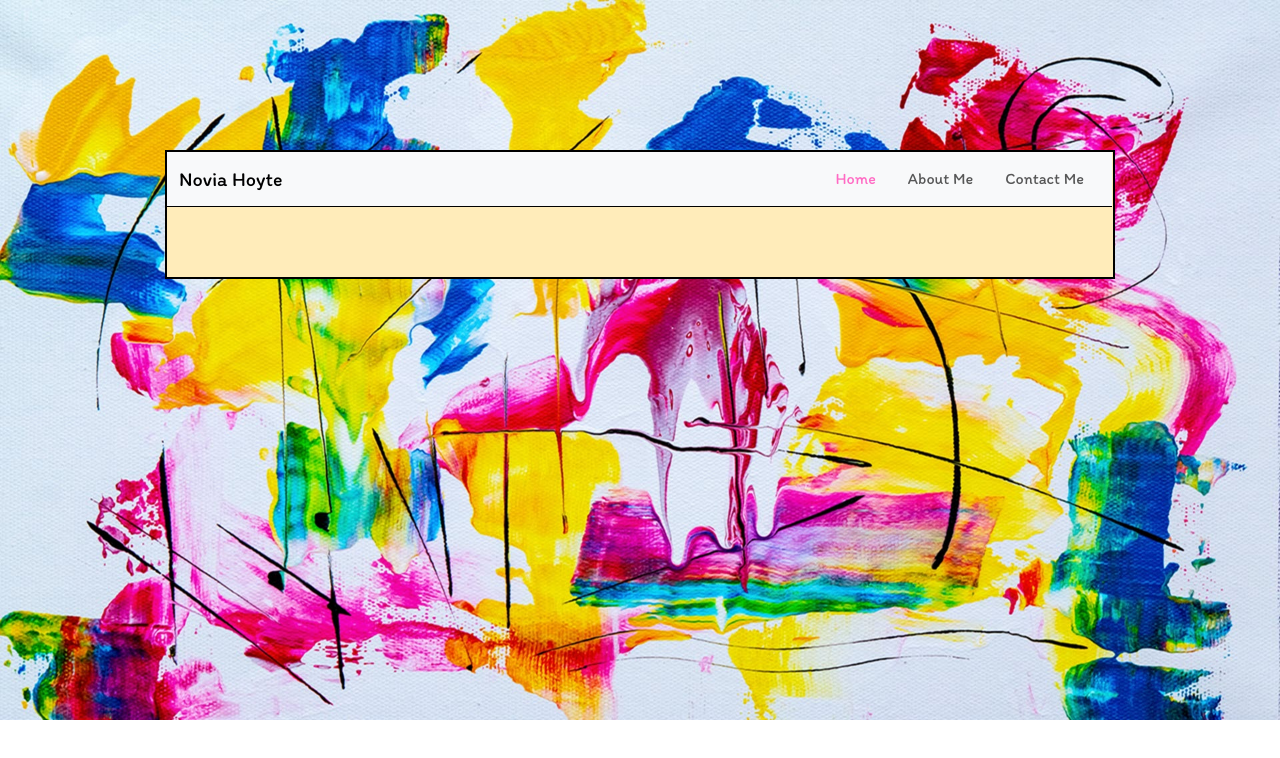
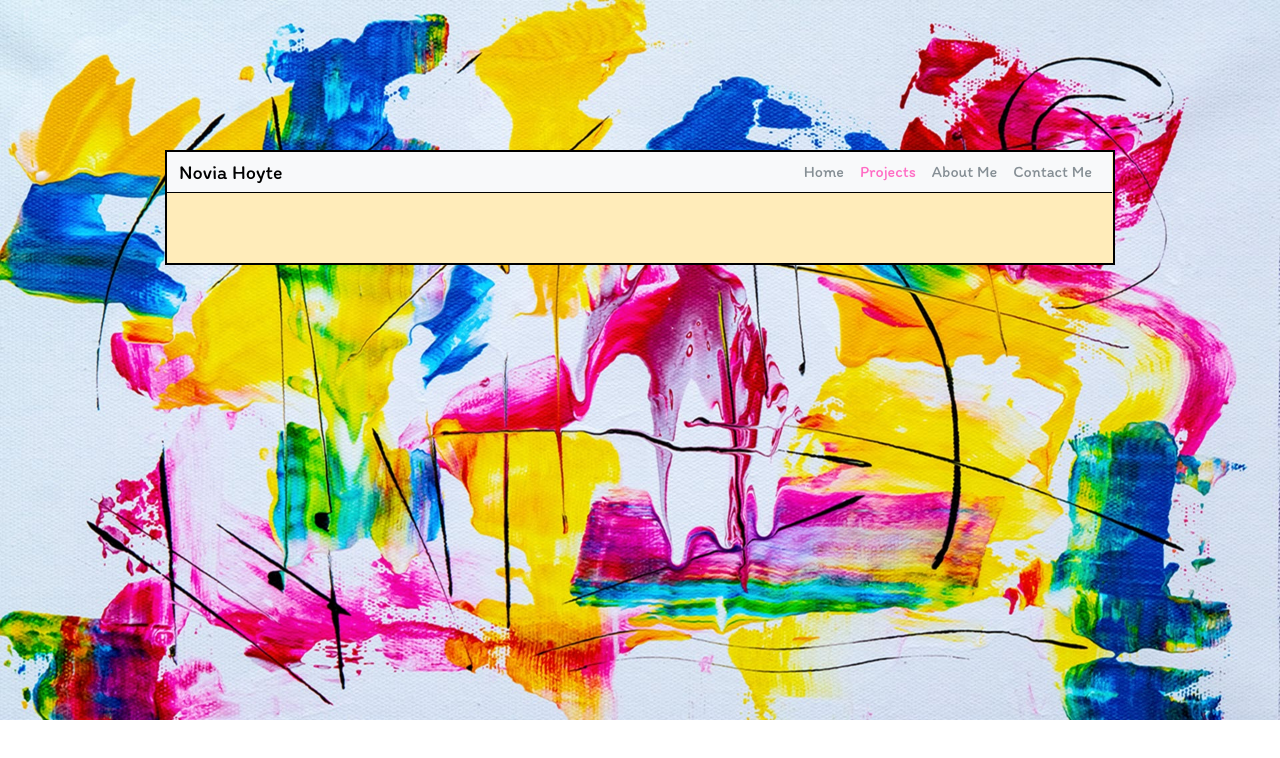
Before and after one commit to nhoyte/Novia-Portfolio, a plain HTML site: page projects.html in a window 1280 px wide. Drawn offline with nearby package versions, Linux system fonts and the light colour scheme; a web font is replaced by a local one.

Commit message:
Updated footer and active link color.

```diff
--- a/projects.html
+++ b/projects.html
@@ -49,20 +49,30 @@
             <ul class="navbar-nav ms-auto me-0 mb-lg-0">
               <li class="nav-item p-2">
                 <a
-                  class="nav-link active"
+                  class="navbarLinks"
                   aria-current="page"
                   href="/"
                   title="Homepage"
+                  id="home"
                   >Home</a
                 >
               </li>
               <li class="nav-item p-2">
-                <a class="nav-link" href="about.html" title="About us"
+                <a
+                  class="navbarLinks active"
+                  href="projects.html"
+                  title="View my projects"
+                  id="projects"
+                  >Projects</a
+                >
+              </li>
+              <li class="nav-item p-2">
+                <a class="navbarLinks" href="about.html" title="More about me"
                   >About Me</a
                 >
               </li>
               <li class="nav-item p-2">
-                <a class="nav-link" href="contact.html" title="Contact us"
+                <a class="navbarLinks" href="contact.html" title="View contact information"
                   >Contact Me</a
                 >
               </li>
@@ -71,6 +81,7 @@
         </div>
       </nav>
       <!--End Navigation Menu-->
+
        <script src="js/index.js"></script>
   </body>
 </html>
--- a/styles/style.css
+++ b/styles/style.css
@@ -1,7 +1,7 @@
 :root {
   --primary-color: rgb(255, 107, 196);
   --secondary-color: rgb(134, 143, 149);
-  --button-shadow: 4px 4px 4px 0px rgba(0, 0, 0, 0.25);
+  --button-shadow: 4px 4px 4px 0px rgba(0, 0, 0, 0.15);
 }
 
 body {
@@ -15,8 +15,8 @@ body {
 footer {
   text-align: center;
   color: rgb(10, 10, 10);
-  text-shadow: rgb(199, 245, 34) 1px 3px;
-
+  /* text-shadow: rgb(199, 245, 34) 1px 3px; */
+  text-shadow: rgb(255, 255, 255) 2px 3px;
   padding: 15px;
 }
 h3 {
```
Also changed, not shown: about.html (+11 -2 lines), contact.html (+11 -2 lines), index.html (+9 -7 lines).
